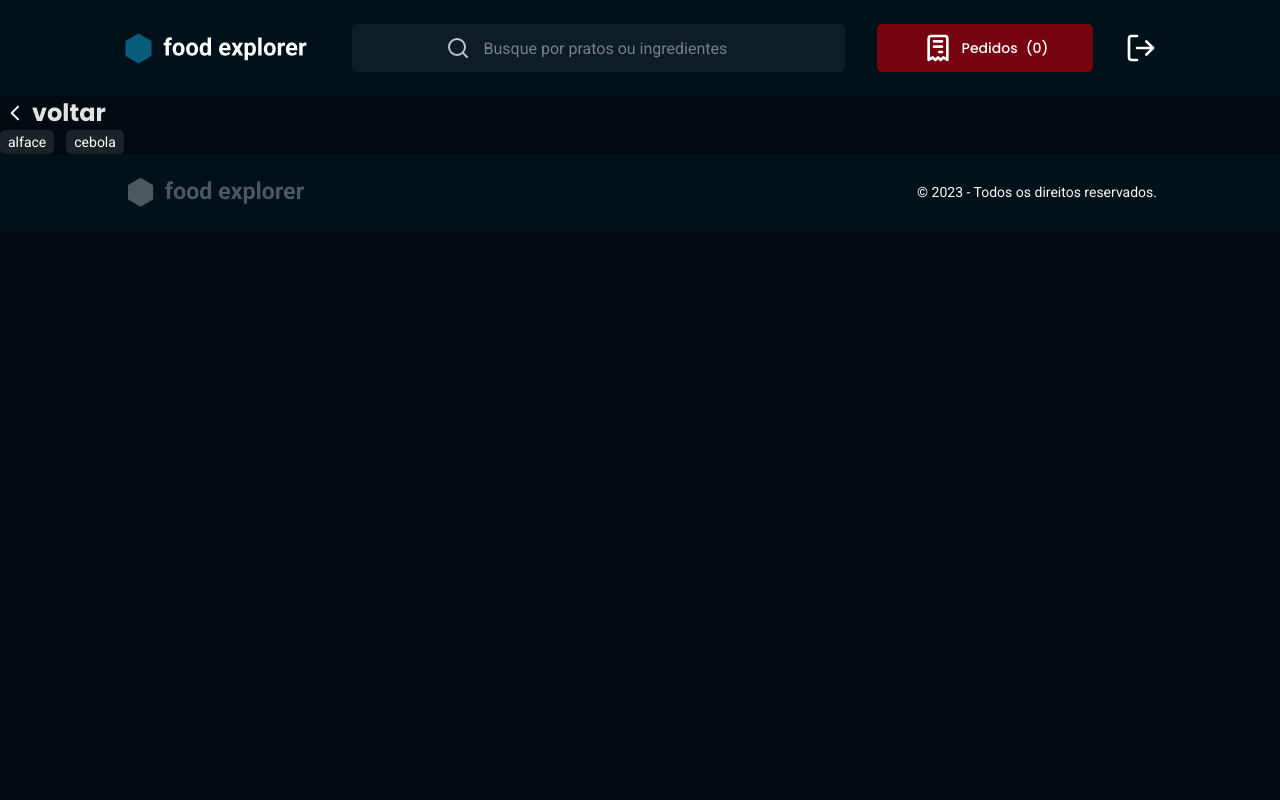
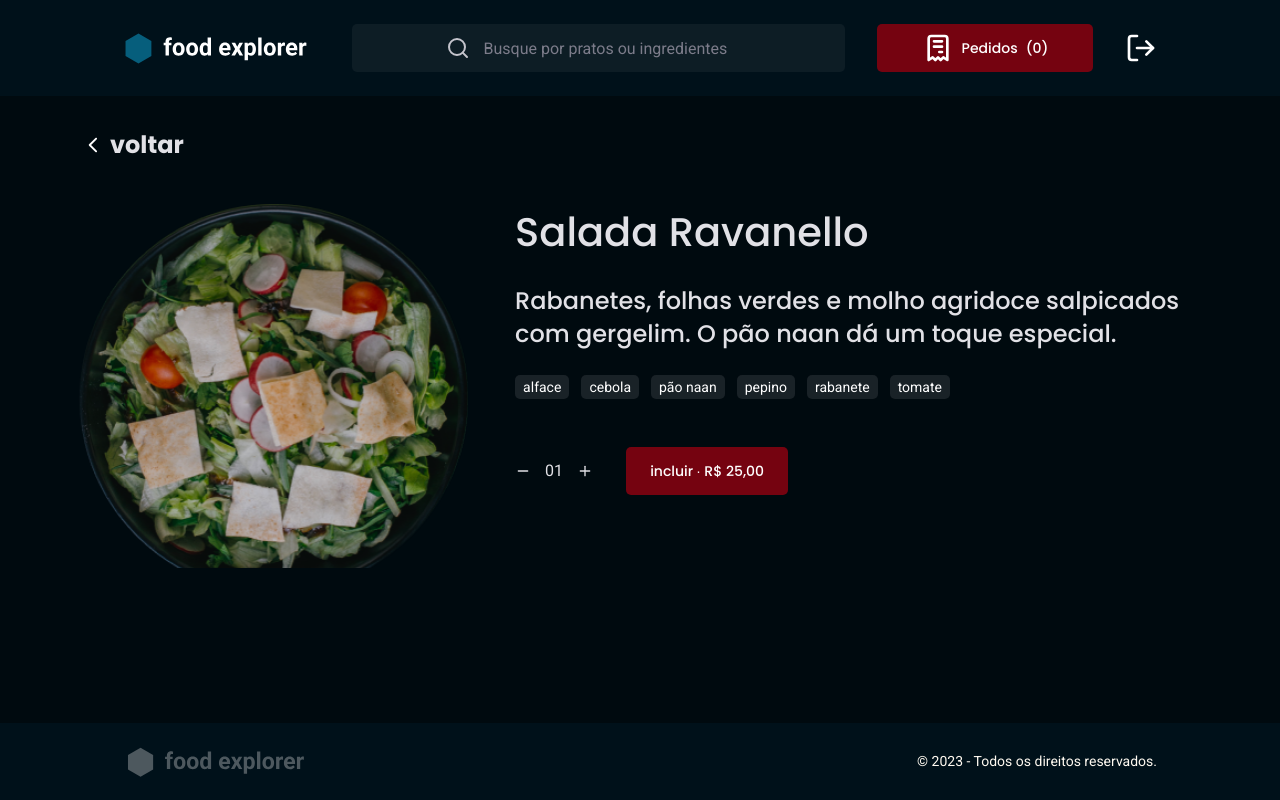
Before and after one commit to madalena-rocha/food-explorer-frontend, a React (Vite) app: page /dish/1 in a window 1280 px wide. Built offline with nearby package versions, Linux system fonts and the light colour scheme.

Commit message:
:zap: finish desktop Dish page

```diff
--- a/src/components/NumberPicker/styles.js
+++ b/src/components/NumberPicker/styles.js
@@ -6,4 +6,13 @@ export const Container = styled.div`
   gap: 14px;
 
   color: ${({ theme }) => theme.COLORS.GRAY_200};
+
+  svg {
+    cursor: pointer;
+    transition: filter 0.2s;
+
+    &:hover {
+      filter: brightness(0.9);
+    }
+  }
 `;
--- a/src/pages/Dish/index.jsx
+++ b/src/pages/Dish/index.jsx
@@ -1,24 +1,55 @@
 import { RxCaretLeft } from "react-icons/rx";
 
-import { Container } from "./styles";
+import { Container, Content } from "./styles";
 
 import { Header } from '../../components/Header';
 import { ButtonText } from "../../components/ButtonText";
 import { Tag } from '../../components/Tag';
+import { NumberPicker } from "../../components/NumberPicker";
+import { Button } from "../../components/Button";
 import { Footer } from '../../components/Footer';
 
-export function Dish() {
+export function Dish({ isAdmin }) {
   return (
     <Container>
-      <Header />
+      {isAdmin ? <Header isAdmin /> : <Header />}
 
+      <main>
+        <header>
           <ButtonText>
             <RxCaretLeft />
             voltar
           </ButtonText>
+        </header>
 
+        <Content>
+          <img src="../../src/assets/salada-ravanello.png" alt="Salada Ravanello" />
+
+          <div>
+            <h1>Salada Ravanello</h1>
+            <p>Rabanetes, folhas verdes e molho agridoce salpicados com gergelim. O pão naan dá um toque especial.</p>
+
+            <section>
               <Tag title="alface" />
               <Tag title="cebola" />
+              <Tag title="pão naan" />
+              <Tag title="pepino" />
+              <Tag title="rabanete" />
+              <Tag title="tomate" />
+            </section>
+
+            <div className="buttons">
+              {isAdmin ?
+                <Button title="Editar prato" className="edit" /> :
+                <>
+                  <NumberPicker />
+                  <Button title="incluir ∙ R$ 25,00" className="include" />
+                </>
+              }
+            </div>
+          </div>
+        </Content>
+      </main>
 
       <Footer />
     </Container>
--- a/src/pages/Dish/styles.js
+++ b/src/pages/Dish/styles.js
@@ -1,3 +1,83 @@
 import styled from "styled-components";
 
-export const Container = styled.div``;
+export const Container = styled.div`
+  width: 100%;
+  height: 100vh;
+
+  display: grid;
+  grid-template-rows: 96px auto 77px;
+  grid-template-areas:
+    "header"
+    "content"
+    "footer";
+
+  > main {
+    grid-area: content;
+    overflow-y: auto;
+
+    max-width: 1124px;
+    margin: 32px auto 155px;
+
+    ::-webkit-scrollbar {
+      width: 8px;
+    }
+
+    ::-webkit-scrollbar-thumb {
+      background-color: ${({ theme }) => theme.COLORS.BACKGROUND_500};
+      border-radius: 8px;
+    }
+  }
+
+  .buttons {
+    display: flex;
+    gap: 33px;
+    margin-top: 24px;
+
+    button {
+      padding: 12px 24px;
+    }
+  }
+
+  .edit {
+    max-width: 131px;
+  }
+
+  .include {
+    max-width: 162px;
+  }
+`;
+
+export const Content = styled.div`
+  display: flex;
+  gap: 47px;
+  margin-top: 42px;
+
+  > img {
+    width: 390.11px;
+    height: 389px;
+  }
+
+  > div {
+    display: flex;
+    flex-direction: column;
+    gap: 24px;
+
+    h1 {
+      font-family: "Poppins", sans-serif;
+      font-weight: 500;
+      font-size: 40px;
+      line-height: 140%;
+
+      color: ${({ theme }) => theme.COLORS.GRAY_200};
+    }
+
+    p {
+      font-family: "Poppins", sans-serif;
+      font-weight: 400;
+      font-size: 24px;
+      line-height: 140%;
+
+      color: ${({ theme }) => theme.COLORS.GRAY_200};
+    }
+  }
+`;
```
Also changed, not shown: src/assets/salada-ravanello.png (added). Lines whose indentation alone changed are shown as unchanged.
